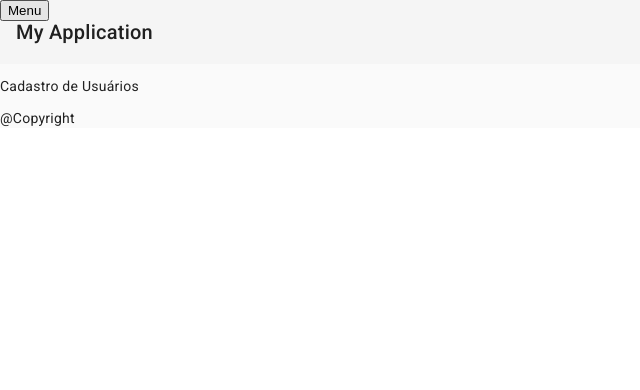
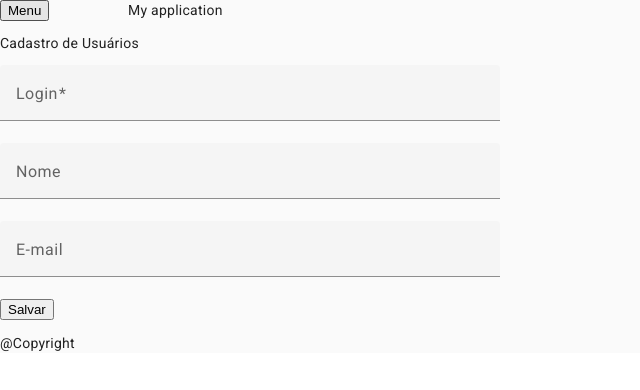
Before and after one commit to cleversonavelino/tecweb2023, an Angular app: page /usuario in a window 1280 px wide. Shown: the top 390 px of the page, without its empty margins (0-640 px from the left). Built offline with nearby package versions, Linux system fonts and the light colour scheme.

Commit message:
adding forms

```diff
--- a/src/app/layout/layout.component.html
+++ b/src/app/layout/layout.component.html
@@ -11,20 +11,18 @@
     <!-- MENU -->
 
     <mat-sidenav-content>
-        <p style="position: absolute;"><button mat-button (click)="sidenav.toggle()">Menu</button></p>
-        <p>
-            <mat-toolbar>
-                <span>My Application</span>
-            </mat-toolbar>
+        <p style="float: left; width: 10%;"><button mat-button (click)="sidenav.toggle()">Menu</button></p>
+        <p style="float: left; width: 90%;">
+            My application
         </p>
         <!-- BODY -->
-        <div class="body">
+        <div class="body" style="float: left; width: 100%; height: 300px;">
             <router-outlet></router-outlet>
         </div>
         <!-- BODY -->
 
         <!-- FOOTER -->
-        <div class="footer">
+        <div class="footer" style="float: left; width: 100%;">
             @Copyright
         </div>
         <!-- FOOTER -->
--- a/src/app/usuario/usuario.component.html
+++ b/src/app/usuario/usuario.component.html
@@ -1 +1,21 @@
 <p>Cadastro de Usuários</p>
+
+<form class="example-form">
+    <mat-form-field class="example-full-width">
+        <mat-label>Login</mat-label>
+        <input matInput placeholder="Login"
+        [formControl]="login">
+    </mat-form-field>
+    <mat-form-field class="example-full-width">
+        <mat-label>Nome</mat-label>
+        <input matInput placeholder="Nome"
+        [formControl]="nome">
+    </mat-form-field>
+    <mat-form-field class="example-full-width">
+        <mat-label>E-mail</mat-label>
+        <input matInput placeholder="E-mail"
+        [formControl]="email">
+    </mat-form-field>
+    <button type="button" mat-raised-button color="primary"
+        (click)="salvar()">Salvar</button>
+</form>
--- a/src/app/usuario/usuario.component.ts
+++ b/src/app/usuario/usuario.component.ts
@@ -1,4 +1,5 @@
 import { Component } from '@angular/core';
+import { FormControl, Validators } from '@angular/forms';
 
 @Component({
   selector: 'app-usuario',
@@ -7,4 +8,15 @@ import { Component } from '@angular/core';
 })
 export class UsuarioComponent {
 
+  login = new FormControl('',
+    [Validators.required, Validators.minLength(5)]);
+  nome = new FormControl('');
+  email = new FormControl('');
+
+  salvar() {
+    console.log(this.login.value);
+    console.log(this.nome.value);
+    console.log(this.email.value);
+  }
+
 }
--- a/src/styles.css
+++ b/src/styles.css
@@ -3,3 +3,14 @@ and also import other style files */
 
 html, body { height: 100%; }
 body { margin: 0; font-family: Roboto, "Helvetica Neue", sans-serif; }
+
+
+.example-form {
+    min-width: 150px;
+    max-width: 500px;
+    width: 100%;
+  }
+
+  .example-full-width {
+    width: 100%;
+  }
```
Also changed, not shown: src/app/app.module.ts (+8 -4 lines).
